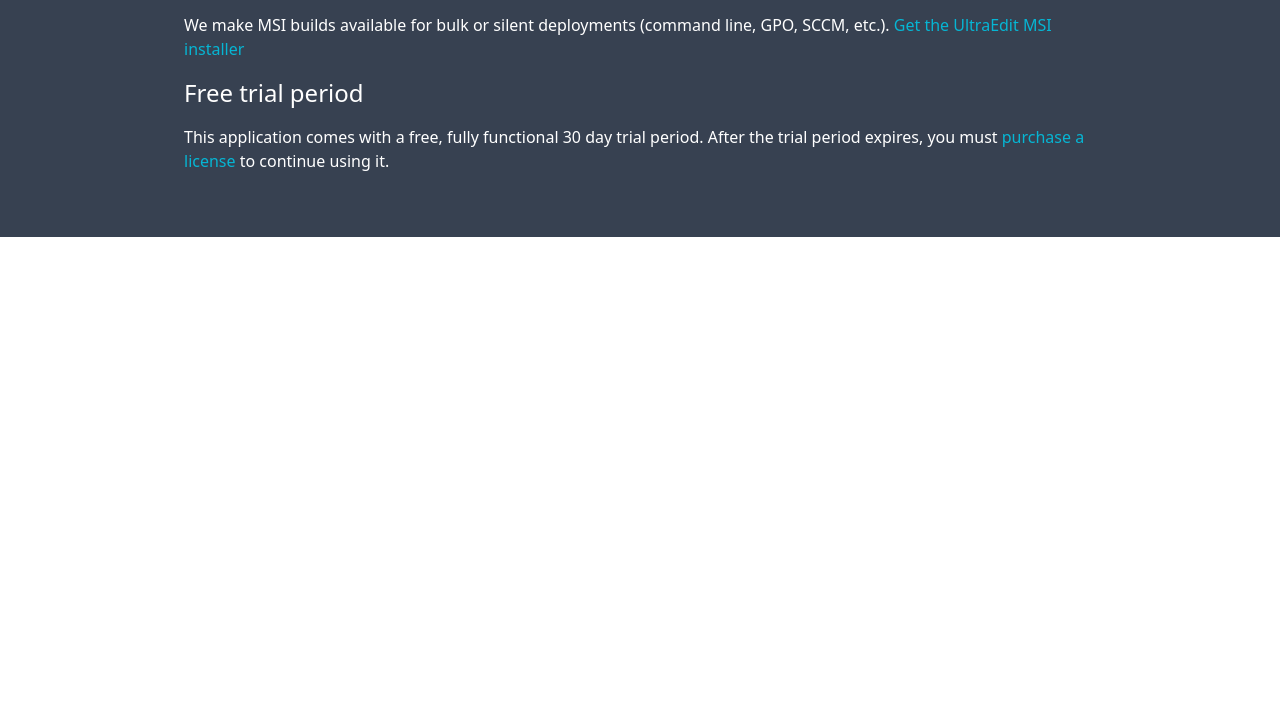
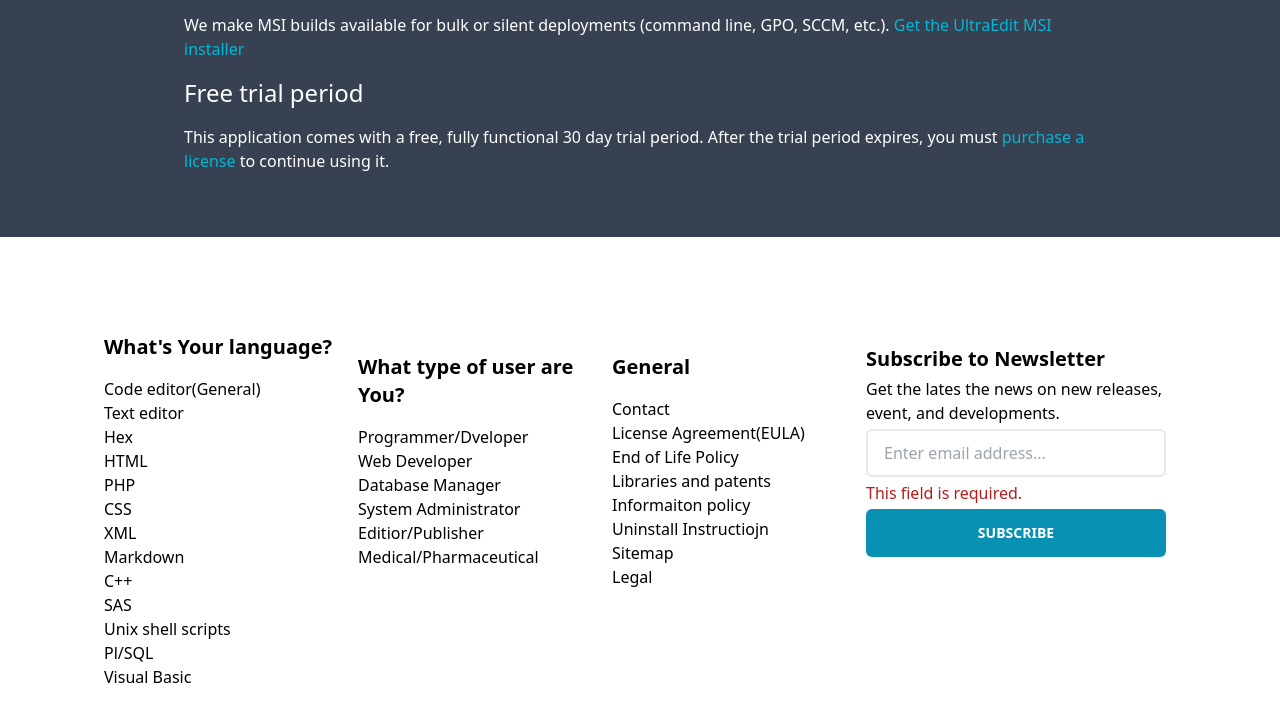
Before and after one commit to Md-Faizan-Rasheed/UltraEdit-, a website built with Vite: page index.html in a window 1280 px wide. Shown: the part 1313-2034 px from the top of the page. Before the commit the page ends 1550 px from the top, so only its background shows below. Built offline with nearby package versions, Linux system fonts and the light colour scheme.

Commit message:
last commit

```diff
--- a/index.html
+++ b/index.html
@@ -220,9 +220,9 @@
           <div class="text-center">
            <label for="emails" class="w-20 ">Enter email address</label>
            <br>
-           <input type="email" class="border-2 w-60  h-[50px] rounded-md ">
+           <input type="button" class="border-2 w-60  h-[50px] rounded-md ">
           </div>
-          <div><button class="w-60  font-bold h-12 rounded-md text-white bg-cyan-500 shadow-lg"> Sign UP</button></div>
+          <div><button type="button"  class=" w-60 font-bold h-12 rounded-md text-white bg-cyan-500 shadow-lg"> Sign UP</button></div>
         </form>
        </div>
       </div>
@@ -250,8 +250,78 @@
 
     </div>
 </div>
+
+<!-- footer section -->
+<footer class="p-4 lg:px-20 max-w-[1200px] flex justify-center items-center">
+<div class="p-6 pt-20 grid grid-rows-3 sm:grid-cols-2 lg:grid-cols-4  lg:gap-x-6">
+  <!-- box1 -->
+  <div class="p">
+    <h1 class="text-xl font-semibold" >What's Your language?</h1>
+    <ul class="mt-4">
+      <li><a href="#">Code editor(General)</a></li>
+      <li><a href="#">Text editor</a></li>
+      <li><a href="#">Hex</a></li>
+      <li><a href="#">HTML</a></li>
+      <li><a href="#">PHP</a></li>
+      <li><a href="#">CSS</a></li>
+      <li><a href="#">XML</a></li>
+      <li><a href="#">Markdown</a></li>
+      <li><a href="#">C++</a></li>
+      <li><a href="#">SAS</a></li>
+      <li><a href="#">Unix shell scripts</a></li>
+      <li><a href="#">Pl/SQL</a></li>
+      <li><a href="#">Visual Basic</a></li>
+    </ul>
+  </div>
+
+  <!-- box2 -->
+  <div class="mt-5">
+    <h1 class="text-xl font-semibold">What type of user are You?</h1>
+    <ul class="mt-4">
+      <li><a href="#">Programmer/Dveloper</a></li>
+      <li><a href="#">Web Developer</a></li>
+      <li><a href="#">Database Manager</a></li>
+      <li><a href="#">System Administrator</a></li>
+      <li><a href="#">Editior/Publisher</a></li>
+      <li><a href="#">Medical/Pharmaceutical</a></li>
+
+    </ul>
+  </div>
+
+  <!-- box3 -->
+  <div class="mt-5">
+    <h1 class="text-xl font-semibold" >General</h1>
+    <ul class="mt-4">
+       <li><a href="#">Contact</a></li>
+       <li><a href="#">License Agreement(EULA)</a></li>
+       <li><a href="#">End of Life Policy</a></li>
+       <li><a href="#">Libraries and patents</a></li>
+       <li><a href="#">Informaiton policy</a></li>
+       <li><a href="#">Uninstall Instructiojn</a></li>
+       <li><a href="#">Sitemap</a></li>
+       <li><a href="#">Legal</a></li>
+    </ul>
+  </div>
+
+  <!-- box4 -->
+  <div class="sm:w-[300px] space-y-1 ">
+    <h1 class="text-xl font-semibold mt-3">Subscribe to Newsletter</h1>
+    <p class="mt-8">Get the lates the news on new releases, event, and developments.</p>
+    <input type="emails" placeholder="Enter email address..." class="w-full border-2 h-12 rounded-md p-4 ">
+    <p class="text-red-700 mt-0">This field is required.</p>
+
+    <button class="bg-cyan-600 text-center text-sm font-semibold mt-4 text-white w-full h-12 rounded-md ">SUBSCRIBE</button>
+  </div>
+
+</footer>
 <script src="main.js"></script>
 </body>
 <!-- <script src="main.js"></script> -->
-
 </html>
+<!-- <a href="https://twitter.com/ultraedit?lang=en" target="_blank"><span class="et_pb_icon_wrap "><span class="et-pb-icon"></span></span></a> -->
+<!-- <a href="https://github.com/IDMComputerSolutions" target="_blank"><span class="et_pb_icon_wrap "><span class="et-pb-icon"></span></span></a> -->
+<!-- <a href="https://www.youtube.com/channel/UCVdjJ5uRBgchJFRS7G6LjrQ" target="_blank"><span class="et_pb_icon_wrap "><span class="et-pb-icon"></span></span></a> -->
+<!-- <a href="https://www.facebook.com/UltraEdit" target="_blank"><span class="et_pb_icon_wrap "><span class="et-pb-icon"></span></span></a> -->
+<!-- <a href="https://www.linkedin.com/company/idm-computer-solutions/" target="_blank"><span class="et_pb_icon_wrap "><span class="et-pb-icon"></span></span></a> -->
+<!-- <a href="https://www.instagram.com/ultraedit_idm/" target="_blank"><span class="et_pb_icon_wrap "><span class="et-pb-icon"></span></span></a> -->
+<!-- <a href="https://www.reddit.com/r/ultraedit" target="_blank"><span class="et_pb_icon_wrap "><span class="et-pb-icon"></span></span></a> -->
```
